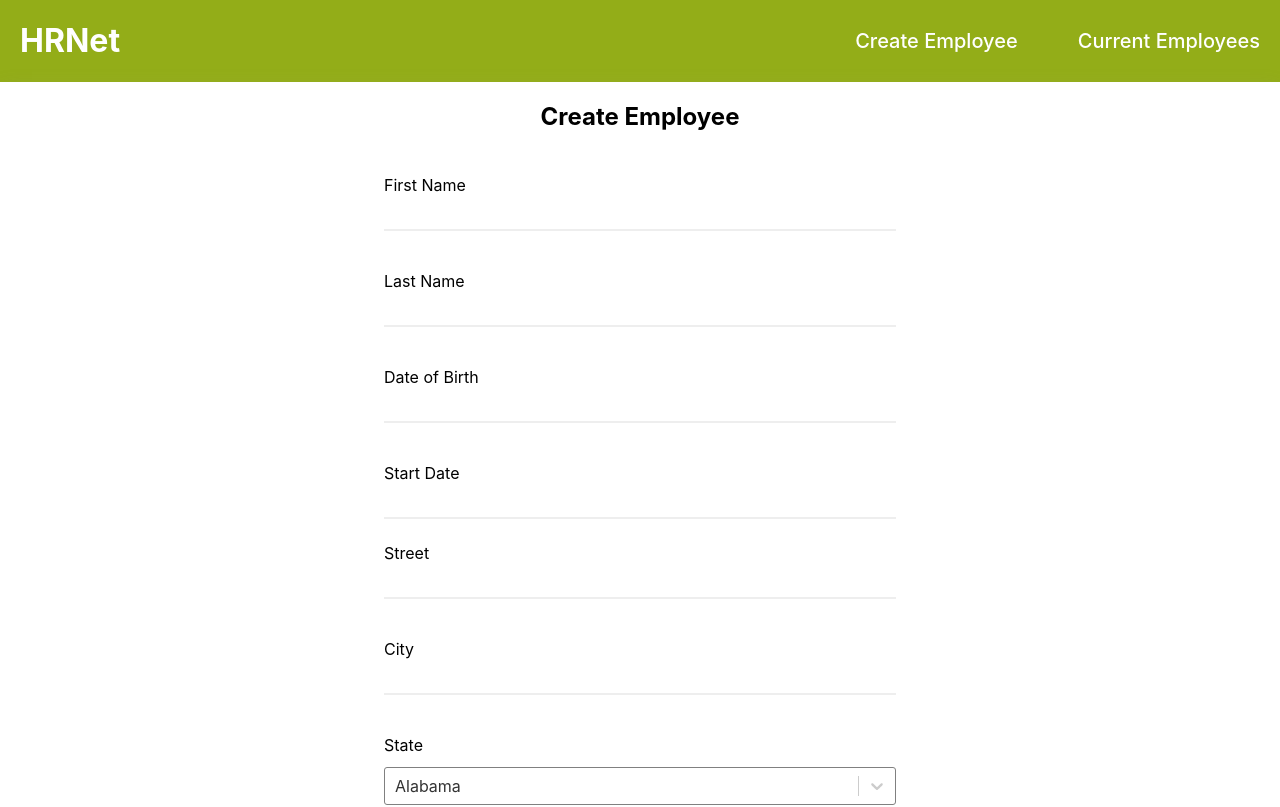
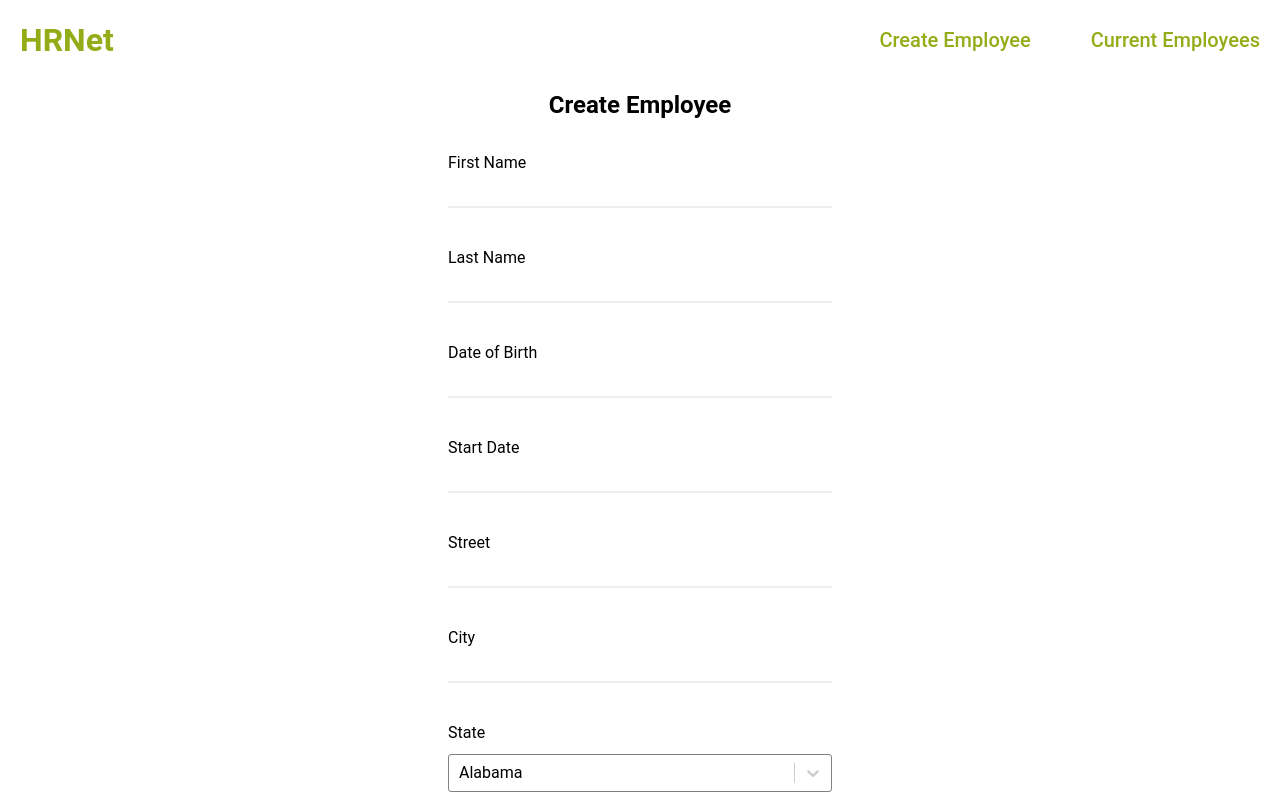
Before and after one commit to FlorysiakSimon/FlorysiakSimon_14_22012021, a React (Create React App) app: page / in a window 1280 px wide. Shown: the top 807 px of the page. Built offline with nearby package versions, Linux system fonts and the light colour scheme.

Commit message:
formValidate()

```diff
--- /dev/null
+++ b/src/App.css
@@ -0,0 +1 @@
+@import url("https://fonts.googleapis.com/css2?family=Roboto:wght@100;300;400;500;700;900&display=swap");
--- a/src/components/Header/Header.scss
+++ b/src/components/Header/Header.scss
@@ -4,12 +4,12 @@
   max-width: 1440px;
   padding: 0 0px;
   margin: auto;
-  background-color: #93ad18;
+  background-color: white;
   a {
     text-decoration: none;
   }
   h1 {
-    color: white;
+    color: #93ad18;
     padding: 0px 20px;
   }
   nav {
@@ -19,7 +19,7 @@
     a {
       display: flex;
       justify-content: space-around;
-      color: white;
+      color: #93ad18;
       font-size: 20px;
       padding: 0px 20px;
       margin-left: 1em;
--- a/src/data/customStyle.js
+++ b/src/data/customStyle.js
@@ -9,6 +9,10 @@ export const selectStyle = {
     container: () => ({
         marginTop: '7px',
         marginBottom:'7px',
+    }),
+    placeholder: (provided) => ({
+        ...provided,
+        color:'black',
     }),
     control: (provided) => ({
         ...provided,
--- a/src/pages/CreateEmployeePage/CreateEmployeePage.jsx
+++ b/src/pages/CreateEmployeePage/CreateEmployeePage.jsx
@@ -6,15 +6,16 @@ import { departments,states } from '../../data/data'; //react-select data
 import {Modal} from 'r-modal-sf';
 import './CreateEmployeePage.scss'
 import { customClose, selectStyle } from '../../data/customStyle';
+
 /** Form to add an employee
  * @param  {object} {addEmployee}
  */
 const CreateEmployeePage = ({addEmployee}) => {
     //form input state
-    const [startDate, setStartDate] = useState();
-    const [birthDate, setBirthDate] = useState()
-    const [state, setState] = useState()
-    const [department,setDepartment] = useState()
+    const [startDate, setStartDate] = useState(String);
+    const [birthDate, setBirthDate] = useState(String)
+    const [state, setState] = useState(states[0].value)
+    const [department,setDepartment] = useState(departments[0].value)
     const [input, setInput] = useState({
         firstName: "",
         lastName: "",
@@ -31,9 +32,69 @@ const CreateEmployeePage = ({addEmployee}) => {
             [evt.target.name]: value
         });
     }
+
+    const formValidate = (e) => {
+        e.preventDefault();
+        if(input.firstName.length < 2 ||!input.firstName.match(/^([a-zA-Z]+)$/) ){
+            document.getElementById('first-name').focus()
+            document.getElementById('first-name').classList.add('error')
+            return false
+        }else{
+            document.getElementById('first-name').classList.remove('error')
+        }
+
+        if(input.lastName.length < 2 || !input.lastName.match(/^([a-zA-Z]+)$/)){
+            document.getElementById('last-name').focus()
+            document.getElementById('last-name').classList.add('error')
+            return false
+        }else{
+            document.getElementById('last-name').classList.remove('error')
+        }
+
+        if(birthDate.length < 2){
+            document.getElementById('birth-date').focus()
+            document.getElementById('birth-date').classList.add('error')
+            return false
+        }else{
+            document.getElementById('birth-date').classList.remove('error')
+        }
+
+        if(startDate.length < 2){
+            document.getElementById('start-date').focus()
+            document.getElementById('start-date').classList.add('error')
+            return false
+        }else{
+            document.getElementById('start-date').classList.remove('error')
+        }
+
+        if(input.street.length < 2 || !input.street.match(/^([a-zA-Z]+)$/)){
+            document.getElementById('street').focus()
+            document.getElementById('street').classList.add('error')
+            return false
+        }else{
+            document.getElementById('street').classList.remove('error')
+        }
+
+        if(input.city.length < 2 || !input.street.match(/^([a-zA-Z]+)$/)){
+            document.getElementById('city').focus()
+            document.getElementById('city').classList.add('error')
+            return false
+        }else{
+            document.getElementById('city').classList.remove('error')
+        }
+
+        if(input.zipCode.length < 2 || !input.zipCode.match(/^[0-9]+$/)){
+            document.getElementById('zip-code').focus()
+            document.getElementById('zip-code').classList.add('error')
+            return false
+        }else{
+            document.getElementById('zip-code').classList.remove('error')
+        }
+
+        saveEmployee();
+    }
     //form submit
-    const saveEmployee = (e) => {
-        e.preventDefault();
+    const saveEmployee = () => {
         const form_data = {
             id: Math.floor(Math.random() * 100),
             firstName: input.firstName,
@@ -59,11 +120,10 @@ const CreateEmployeePage = ({addEmployee}) => {
 
     return (
         <div>
+             <h2 className="title">Create Employee</h2>
+             <div className="container">
 
-             <div className="container">
-             <h2>Create Employee</h2>
-                <form  id="create-employee-form" >
-                    <div>
+                <form noValidate={true} id="create-employee-form" >
                     <div className="input">
                         <input required className="input-field" type="text" name="firstName" id="first-name" value={input.firstName} onChange={handleChange} />
                         <label className="input-label" htmlFor="first-name">First Name</label>
@@ -75,17 +135,15 @@ const CreateEmployeePage = ({addEmployee}) => {
                     </div>
 
                     <div className="input">
-                        <DatePicker required className="input-field"  selected={birthDate} showYearDropdown  dateFormat="dd/MM/yyyy" onChange={(date) => setBirthDate(date) } />
+                        <DatePicker required className="input-field"  id="birth-date"  selected={birthDate} showYearDropdown  dateFormat="dd/MM/yyyy" onChange={(date) => setBirthDate(date) } />
                         <label className="input-label" type="text" htmlFor="Date of Birth">Date of Birth</label>
                     </div>
 
                     <div className="input">
-                        <DatePicker required className="input-field"  selected={startDate} dateFormat="dd/MM/yyyy"  onChange={(date) => setStartDate(date) } />
+                        <DatePicker required className="input-field" id="start-date" selected={startDate} dateFormat="dd/MM/yyyy"  onChange={(date) => setStartDate(date) } />
                         <label className="input-label" type="text" htmlFor="Start Date">Start Date</label>
                     </div>
-                    </div>
 
-                    <div>
                     <div className="input">
                         <input className="input-field" required type="text" name="street" id="street" value={input.street} onChange={handleChange} />
                         <label className="input-label" htmlFor="street">Street</label>
@@ -94,12 +152,12 @@ const CreateEmployeePage = ({addEmployee}) => {
                     <div className="input">
                         <input className="input-field" required type="text" name="city" id="city" value={input.city} onChange={handleChange} />
                         <label className="input-label" htmlFor="city">City</label>
+
                     </div>
 
                     <div className="input">
-                        <Select styles={selectStyle} required options={states} defaultValue={states[0]} onChange={(e) => setState(e.value)}/>
+                        <Select styles={selectStyle} id="state" required options={states} placeholder={states[0].label} onChange={(e) => setState(e.value)}/>
                         <label className="input-label" type="text" htmlFor="state">State</label>
-
                     </div>
 
                     <div className="input">
@@ -108,14 +166,12 @@ const CreateEmployeePage = ({addEmployee}) => {
                     </div>
 
                     <div className="input">
-                        <Select styles={selectStyle} options={departments} defaultValue={departments[0]} onChange={(e) => setDepartment(e.value)} />
+                        <Select styles={selectStyle} options={departments} placeholder={departments[0].label} onChange={(e) => setDepartment(e.value)} />
                         <label required className="input-label" htmlFor="department">Department</label>
                     </div>
 
-                    <button type="button" className="saveButton" onClick={saveEmployee}>Save</button>
-                    </div>
+                    <button type="submit" className="saveButton" onClick={formValidate}>Save</button>
                 </form>
-
             </div>
             <Modal style={customClose} content="Employee created!" modalOpen={modalOpen} modalClose={toggleModal}
             buttonContent={<div className="close-container">
--- a/src/pages/CreateEmployeePage/CreateEmployeePage.scss
+++ b/src/pages/CreateEmployeePage/CreateEmployeePage.scss
@@ -1,15 +1,21 @@
 body {
   background-color: #f1f3fb;
+  font-family: "Roboto", sans-serif;
 }
 
 form {
-  width: 40%;
+  width: 30%;
 }
 
 .title {
   display: flex;
   align-items: center;
   justify-content: center;
+  background-color: white;
+  max-width: 1440px;
+  margin: 0 auto;
+  padding: 10px 0;
+  z-index: 1;
 }
 
 .container {
@@ -17,7 +23,7 @@ form {
   position: relative;
   flex-direction: column;
   align-items: center;
-  box-shadow: 0 10px 20px 0 rgba(#999, 0.25);
+  box-shadow: 0 10px 7px 0 rgba(#999, 0.25);
   max-width: 1440px;
   background-color: white;
   height: 100%;
@@ -59,7 +65,9 @@ form {
     // }
   }
 }
-
+.error {
+  border-bottom-color: red !important;
+}
 .saveButton {
   background-color: #93ad18;
   border: 2px solid white;
@@ -73,6 +81,7 @@ form {
   margin: 2em auto;
   letter-spacing: 0.2rem;
   display: block;
+  cursor: pointer;
   &:hover {
     color: #93ad18;
     border-color: #93ad18;
```
